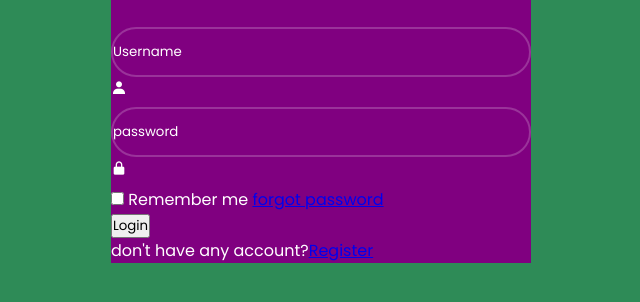
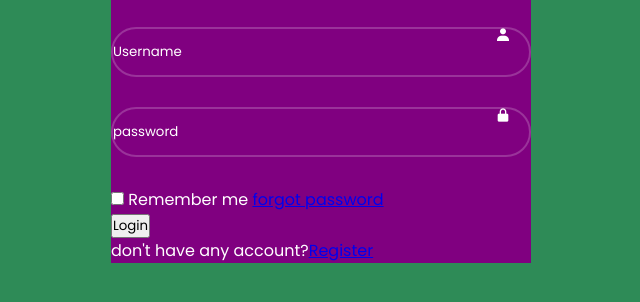
Before and after one commit to irakevine/Sp_C, a plain HTML site: page index.html in a window 1280 px wide. Shown: the part 298-600 px from the top of the page, without its empty margins (319-959 px from the left). Drawn offline with nearby package versions, Linux system fonts and the light colour scheme.

Commit message:
adding styles

```diff
--- a/style.css
+++ b/style.css
@@ -15,6 +15,7 @@ body {
   background-color: seagreen;
 }
 .wrapper {
+  position: relative;
   width: 420px;
   background: purple;
   color: #fff;
@@ -41,3 +42,7 @@ body {
 .input-box input::placeholder {
   color: #fff;
 }
+.input-box i {
+  position: absolute;
+  right: 20px;
+}
```
